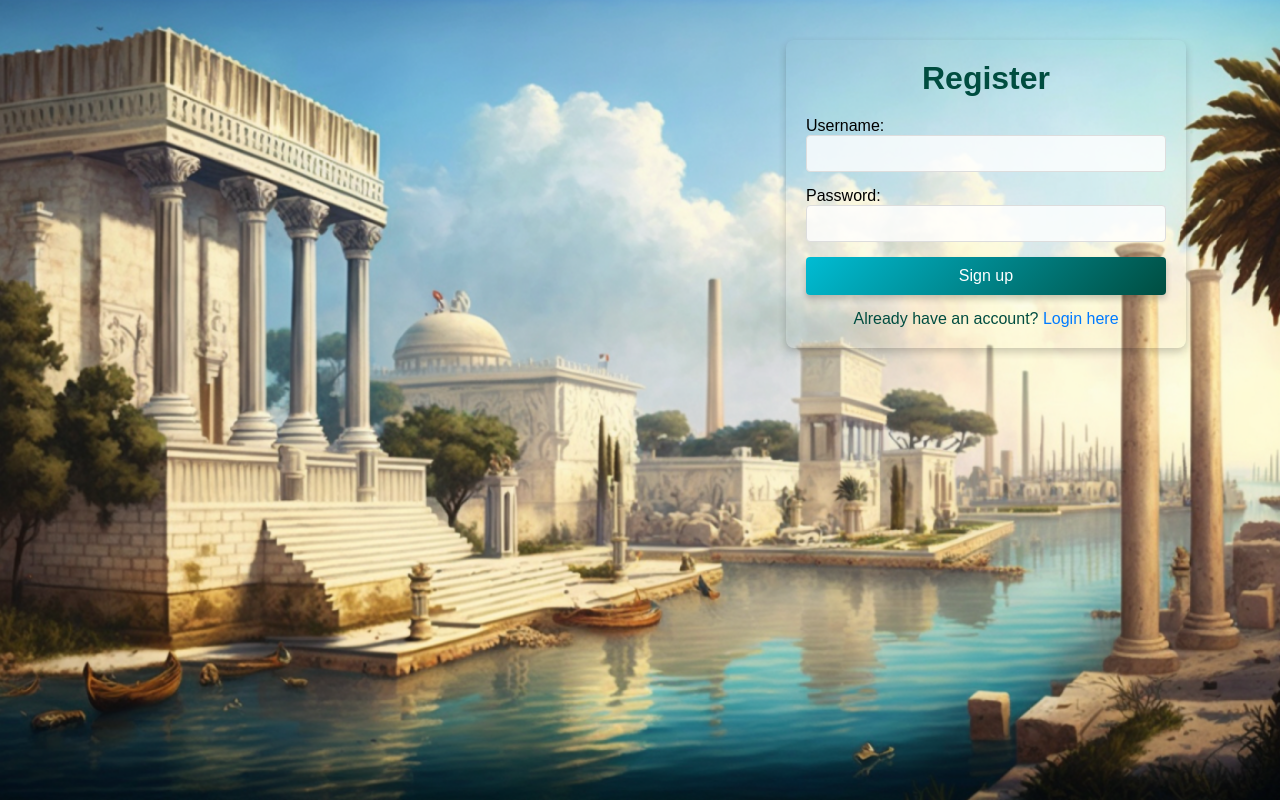
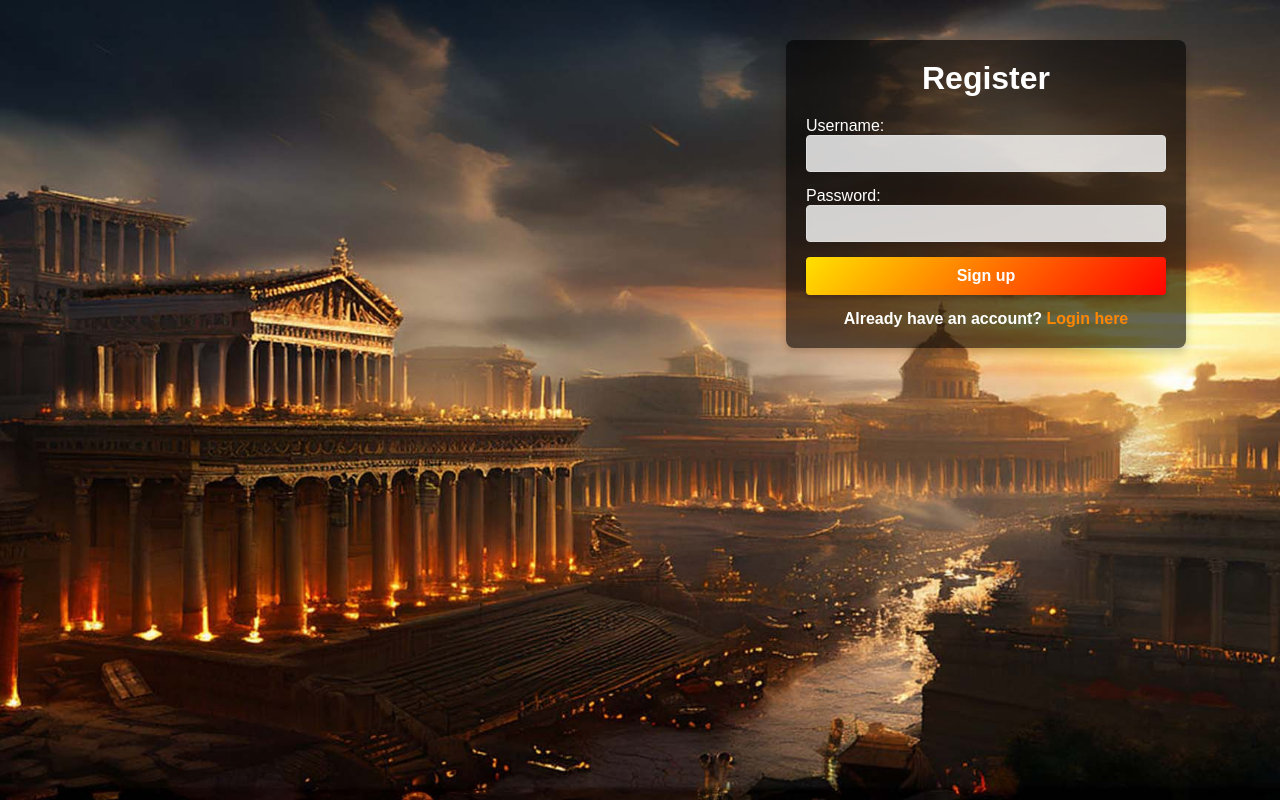
Before and after one commit to mel-muhina/Blizzard, a website: page client/signup.html in a window 1280 px wide. Drawn offline with Linux system fonts and the light colour scheme.

Commit message:
Update visuals for login and signup page.

```diff
--- a/client/assets/css/login.css
+++ b/client/assets/css/login.css
@@ -10,7 +10,7 @@ body {
   display: flex;
   align-items: center;
   justify-content: center;
-  background: url("../images/login.png") no-repeat center center fixed;
+  background: url("../images/loginbg.jpg") no-repeat center center fixed;
   background-size: cover;
 }
 
@@ -24,7 +24,7 @@ body {
 }
 
 .form-container {
-  background-color: rgba(255, 255, 255, 0); /* Fully transparent background */
+  background-color: rgba(0, 0, 0, 0.6); /* Fully transparent background */
   padding: 20px;
   border-radius: 8px;
   box-shadow: 0 4px 8px rgba(0, 0, 0, 0.2);
@@ -41,11 +41,12 @@ body {
 h1 {
   text-align: center;
   margin-bottom: 20px;
-  color: #4d0012; /* Dark green, matching the theme */
+  color: #fff;
 }
 
 .input-group {
   margin-bottom: 15px;
+  color: #fff;
 }
 
 input[type="text"],
@@ -54,7 +55,7 @@ input[type="password"] {
   padding: 10px;
   border: 1px solid #ddd;
   border-radius: 4px;
-  color: #4d1e00;
+  color: #fff;
   background-color: rgba(
     255,
     255,
@@ -66,8 +67,9 @@ input[type="password"] {
 button {
   width: 100%;
   padding: 10px;
-  background: linear-gradient(135deg, #00bcd4, #004d40);
+  background: linear-gradient(135deg, rgba(255, 225, 0, 1), rgba(255, 4, 0, 1));
   color: white;
+  font-weight: 600;
   border: none;
   border-radius: 4px;
   font-size: 16px;
@@ -77,22 +79,24 @@ button {
 }
 
 button:hover {
-  background: linear-gradient(
+  background: rgba(255, 135, 0, 1);
+  /* transition: background 0.3s ease; */
+  /* background: linear-gradient(
     135deg,
-    #4d0012,
-    #1b5b3a
-  ); /* Inverted colors on hover */
+    rgba(255, 4, 0, 1),
+    rgba(0, 0, 0, 1)
+  ); Inverted colors on hover */
 }
 
 p {
   text-align: center;
   margin-top: 15px;
-  color: #4d0012;
+  color: #fff;
   font-weight: bold;
 }
 
 a {
-  color: #7111e7;
+  color: rgba(255, 135, 0, 1);
   text-decoration: none;
 }
 
--- a/client/assets/css/signup.css
+++ b/client/assets/css/signup.css
@@ -10,7 +10,7 @@ body {
   display: flex;
   align-items: center;
   justify-content: center;
-  background: url("../images/login.png") no-repeat center center fixed;
+  background: url("../images/loginbg.jpg") no-repeat center center fixed;
   background-size: cover;
 }
 
@@ -24,7 +24,7 @@ body {
 }
 
 .form-container {
-  background-color: rgba(255, 255, 255, 0); /* Fully transparent background */
+  background-color: rgba(0, 0, 0, 0.6); /* Fully transparent background */
   padding: 20px;
   border-radius: 8px;
   box-shadow: 0 4px 8px rgba(0, 0, 0, 0.2);
@@ -41,11 +41,12 @@ body {
 h1 {
   text-align: center;
   margin-bottom: 20px;
-  color: #004d40; /* Dark green, matching the theme */
+  color: #fff;
 }
 
 .input-group {
   margin-bottom: 15px;
+  color: #fff;
 }
 
 input[type="text"],
@@ -54,7 +55,7 @@ input[type="password"] {
   padding: 10px;
   border: 1px solid #ddd;
   border-radius: 4px;
-  color: #004d40; /* Dark green text color */
+  color: #fff;
   background-color: rgba(
     255,
     255,
@@ -66,12 +67,9 @@ input[type="password"] {
 button {
   width: 100%;
   padding: 10px;
-  background: linear-gradient(
-    135deg,
-    #00bcd4,
-    #004d40
-  ); /* Turquoise watercolor effect */
+  background: linear-gradient(135deg, rgba(255, 225, 0, 1), rgba(255, 4, 0, 1));
   color: white;
+  font-weight: 600;
   border: none;
   border-radius: 4px;
   font-size: 16px;
@@ -81,21 +79,24 @@ button {
 }
 
 button:hover {
-  background: linear-gradient(
+  background: rgba(255, 135, 0, 1);
+  /* transition: background 0.3s ease; */
+  /* background: linear-gradient(
     135deg,
-    #004d40,
-    #00bcd4
-  ); /* Inverted colors on hover */
+    rgba(255, 4, 0, 1),
+    rgba(0, 0, 0, 1)
+  ); Inverted colors on hover */
 }
 
 p {
   text-align: center;
   margin-top: 15px;
-  color: #004d40; /* Dark green color for the text */
+  color: #fff;
+  font-weight: bold;
 }
 
 a {
-  color: #007bff;
+  color: rgba(255, 135, 0, 1);
   text-decoration: none;
 }
 
--- /dev/null
+++ b/package.json
@@ -0,0 +1,5 @@
+{
+  "dependencies": {
+    "bootstrap": "^5.3.3"
+  }
+}
```
Also changed, not shown: client/assets/images/loginbg.jpg (added), 1 other file.
